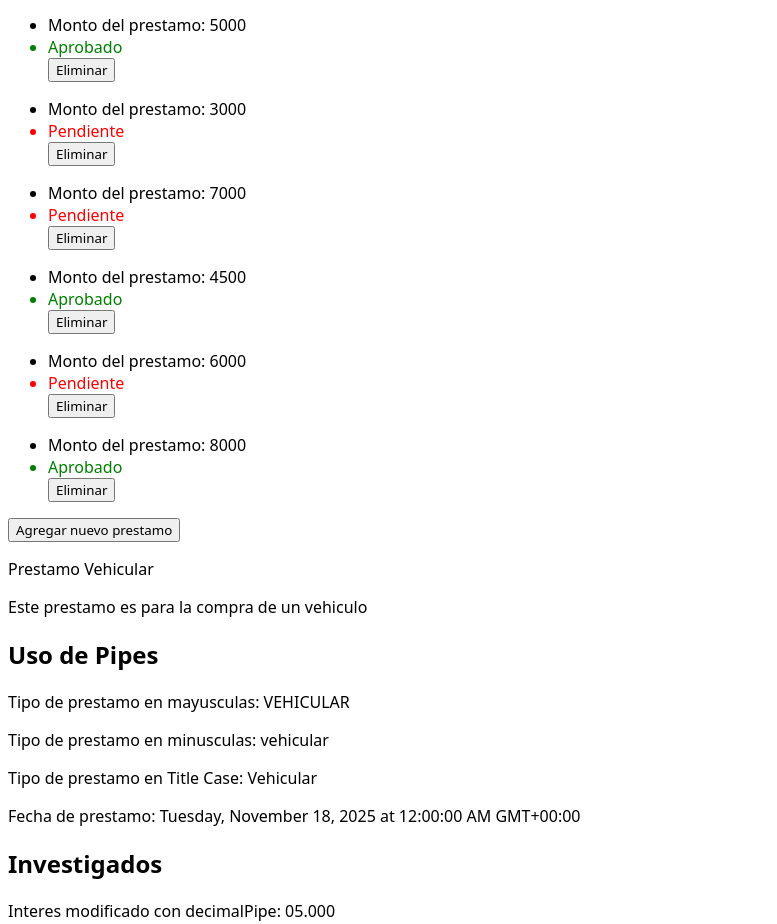
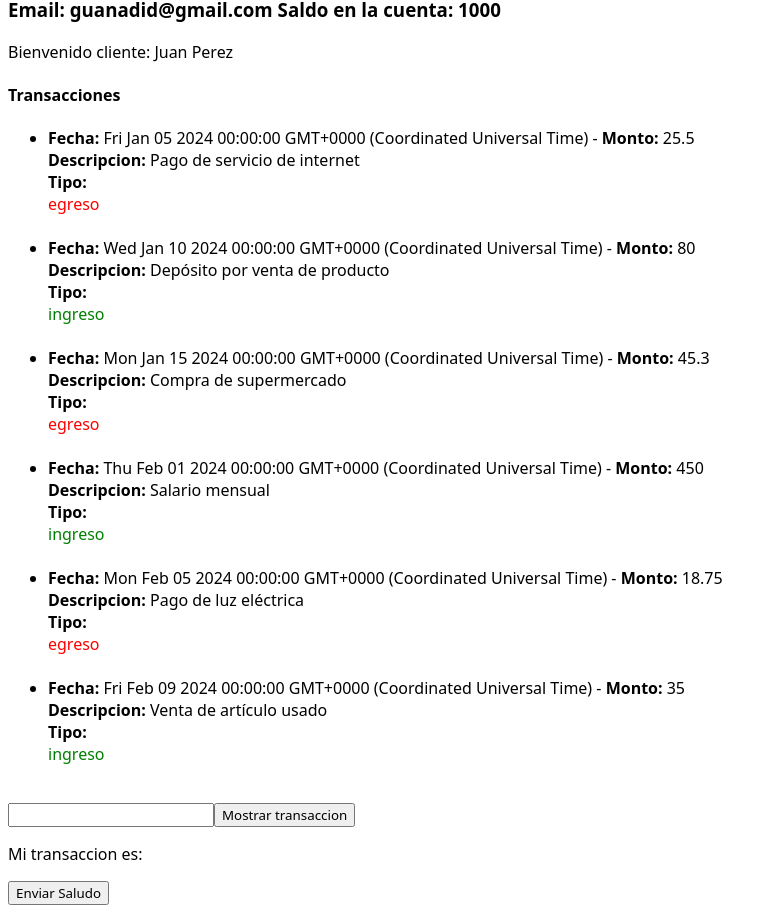
Before and after one commit to Angel-DGP/Aplicaciones-Web-Modernas-con-Angular, an Angular app: page / in a window 1280 px wide. Shown: the part 520-1444 px from the top of the page, without its empty margins (0-777 px from the left). Built offline with nearby package versions, Linux system fonts and the light colour scheme.

Commit message:
Reto 21 - Comunicacion entre componentes

```diff
--- a/src/app/app.html
+++ b/src/app/app.html
@@ -1,5 +1,5 @@
 <h1>Krake Dev - Escuela de Programación</h1>
 <h2>Bienvenido, {{ title() }}</h2>
 <p>La mama de la mama</p>
-<!--<mi-perfil></mi-perfil>-->
-<app-prestamos></app-prestamos>
+<mi-perfil></mi-perfil>
+<!--<app-prestamos></app-prestamos>-->
--- a/src/app/app.ts
+++ b/src/app/app.ts
@@ -5,7 +5,7 @@ import { Prestamos } from './components/prestamos/prestamos';
 
 @Component({
   selector: 'app-root',
-  imports: [Prestamos],
+  imports: [Prestamos, MiPerfil],
   templateUrl: './app.html',
   styleUrl: './app.css'
 })
--- a/src/app/components/cuenta/cuenta.html
+++ b/src/app/components/cuenta/cuenta.html
@@ -1,2 +1,3 @@
 <h2><b>{{cliente.id}}</b> - Nombres: {{cliente.nombre}} {{cliente.apellido}}</h2>
 <h3>Email: {{cliente.email}} Saldo en la cuenta: {{cliente.saldoCuenta}}</h3>
+<p>Bienvenido cliente: {{nombreCliente}}</p>
--- a/src/app/components/cuenta/cuenta.ts
+++ b/src/app/components/cuenta/cuenta.ts
@@ -1,4 +1,4 @@
-import { Component } from '@angular/core';
+import { Component, Input, Output, EventEmitter } from '@angular/core';
 import { Cliente } from '../../models/cliente';
 
 @Component({
@@ -9,6 +9,7 @@ import { Cliente } from '../../models/cliente';
 })
 export class Cuenta {
   public cliente: Cliente;
+  @Input() nombreCliente: string = "";
   constructor(){
     this.cliente = new Cliente(1,'Didier','Guania','guanadid@gmail.com',1000);
   }
--- a/src/app/components/mi-perfil/mi-perfil.html
+++ b/src/app/components/mi-perfil/mi-perfil.html
@@ -11,4 +11,8 @@
 <button (click)="mostrarCuenta(true)">Mostrar cuenta</button>}
 @else{
 <button (click)="mostrarCuenta(false)">Ocultar cuenta</button>}
-@if(mostrar_Cuenta == true){<app-cuenta></app-cuenta><app-transacciones></app-transacciones>}
+@if(mostrar_Cuenta == true)
+{<app-cuenta [nombreCliente]="nombreCliente"></app-cuenta>
+<app-transacciones (mensajeEnviado)="recibirMensaje($event)"></app-transacciones>
+<p>Mensaje recibido: {{mensajeRecibido}}</p>
+}
--- a/src/app/components/mi-perfil/mi-perfil.ts
+++ b/src/app/components/mi-perfil/mi-perfil.ts
@@ -13,6 +13,10 @@ export class MiPerfil {
     public ocupacion: string;
     public direccion: string;
     public telefono: string;
+    //Reto 21 - Comunicacion entre componentes
+    public nombreCliente:string = 'Juan Perez';
+    public mensajeRecibido: string = '';
+
     public mostrar_Cuenta: boolean = true;
     constructor() {
         this.nombre = "Juan Perez";
@@ -37,4 +41,7 @@ export class MiPerfil {
     mostrarCuenta(valor: boolean){
         this.mostrar_Cuenta = valor;
     }
+    recibirMensaje(mensaje:string){
+        this.mensajeRecibido = mensaje;
+    }
 }
--- a/src/app/components/transacciones/transacciones.html
+++ b/src/app/components/transacciones/transacciones.html
@@ -15,3 +15,4 @@
     Mi transaccion es:
     <strong>{{descripcion_Transaccion}}</strong>
 </p>
+<button (click)="enviarSaludo()">Enviar Saludo</button>
--- a/src/app/components/transacciones/transacciones.ts
+++ b/src/app/components/transacciones/transacciones.ts
@@ -1,4 +1,4 @@
-import { Component } from '@angular/core';
+import { Component, Output, EventEmitter } from '@angular/core';
 import { Transaccion } from '../../models/transaccion';
 import { NgClass } from '@angular/common';
 import { FormsModule } from '@angular/forms';
@@ -11,6 +11,7 @@ import { FormsModule } from '@angular/forms';
 export class Transacciones {
   public transaccionesList: Array<Transaccion>;
   public descripcion_Transaccion: string = '';
+   @Output() mensajeEnviado = new EventEmitter();
   constructor() {
     this.transaccionesList = [
       new Transaccion(1, new Date('2024-01-05'), 'Pago de servicio de internet', 25.50, 'egreso'),
@@ -24,4 +25,7 @@ export class Transacciones {
   mostrarTransaccion(){
     alert(this.descripcion_Transaccion)
   }
+  enviarSaludo(){
+    this.mensajeEnviado.emit("Hola desde Transacciones")
+  }
 }
--- a/src/styles.css
+++ b/src/styles.css
@@ -19,6 +19,3 @@ h1 {
     padding: px;
     font-family: 'Courier New', Courier, monospace;
 }
-.misEstilos{
-
-}
```
